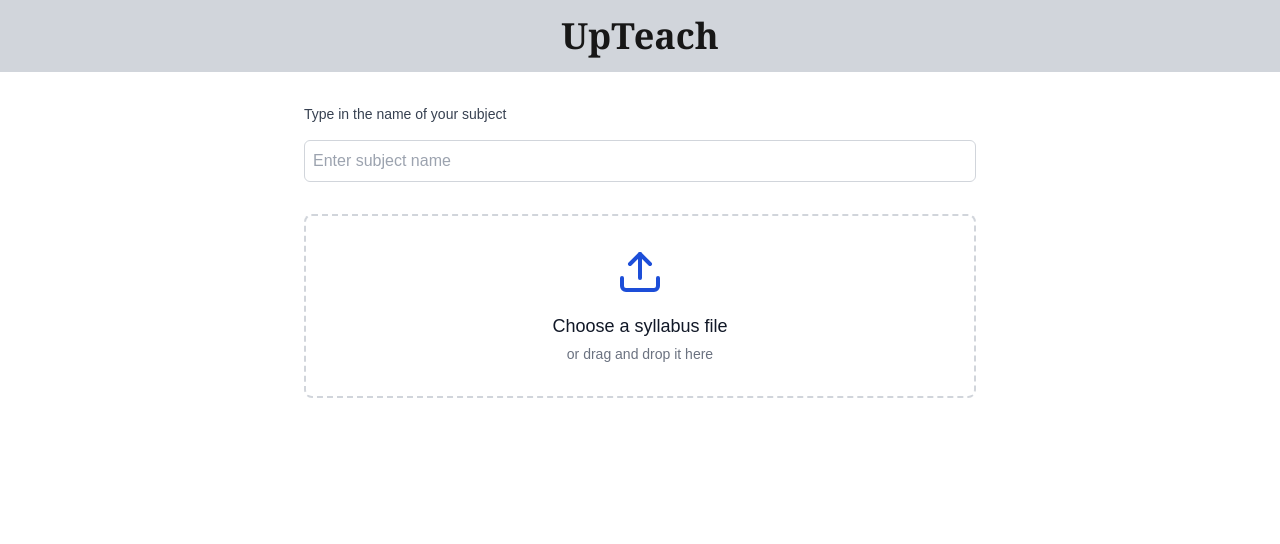
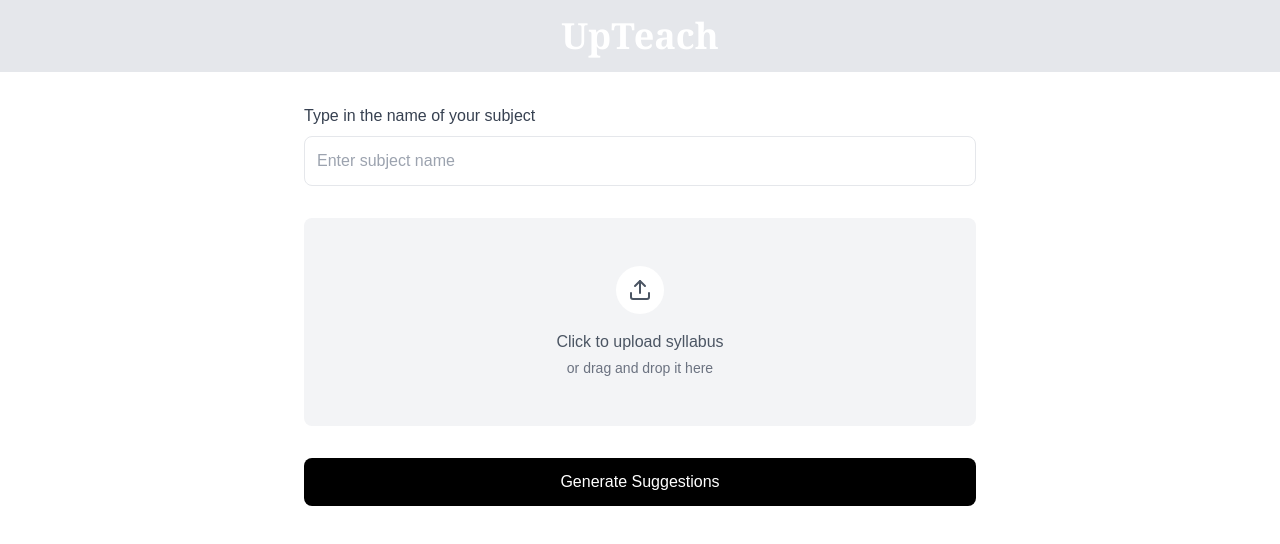
Before and after one commit to AshleighWong/UpTeach, a Next.js app in the folder frontend/: page /syllabus in a window 1280 px wide. Shown: the top 544 px of the page. Built offline with nearby package versions, Linux system fonts and the light colour scheme.

Commit message:
back to original UI

```diff
--- a/frontend/app/syllabus/page.tsx
+++ b/frontend/app/syllabus/page.tsx
@@ -1,17 +1,20 @@
 'use client'
 import { useState } from 'react'
 import { useRouter } from 'next/navigation'
-import { Upload } from 'lucide-react'
+import { Upload, Trash2 } from 'lucide-react'
 
 export default function SyllabusUpload() {
   const [subject, setSubject] = useState('')
   const [isLoading, setIsLoading] = useState(false)
   const [error, setError] = useState('')
+  const [fileName, setFileName] = useState('')
   const router = useRouter()
 
   const handleFileUpload = async (event: React.ChangeEvent<HTMLInputElement>) => {
     const file = event.target.files?.[0]
     if (!file) return
+
+    setFileName(file.name)
 
     if (!subject.trim()) {
       setError('Please enter a subject name')
@@ -39,10 +42,7 @@ export default function SyllabusUpload() {
       const result = await response.json()
       console.log('Upload successful:', result)
 
-      // Store the subject name
       localStorage.setItem('syllabusSubject', subject)
-
-      // Navigate to suggestions page
       router.push('/syllabus/suggestions')
     } catch (err) {
       console.error('Upload error:', err)
@@ -52,28 +52,33 @@ export default function SyllabusUpload() {
     }
   }
 
+  const handleRemoveFile = () => {
+    setFileName('')
+  }
+
   return (
     <main className="min-h-screen flex flex-col">
-      <div className="bg-gray-300 py-4">
-        <h1 className="text-4xl font-extrabold font-serif text-center">UpTeach</h1>
+ <div className="bg-gray-200 py-4">
+  <h1 className="text-4xl font-extrabold font-serif text-center text-white">UpTeach</h1>
 </div>
 
       <div className="flex-1 bg-white px-4 py-8">
         <div className="max-w-2xl mx-auto space-y-8">
-          <div className="space-y-4">
-            <label className="block text-sm font-medium text-gray-700">
+          <div className="space-y-2">
+            <label className="block text-gray-700">
               Type in the name of your subject
             </label>
             <input
               type="text"
               value={subject}
               onChange={(e) => setSubject(e.target.value)}
-              className="w-full p-2 border border-gray-300 rounded-md"
+              className="w-full p-3 border border-gray-200 rounded-lg"
               placeholder="Enter subject name"
             />
           </div>
 
-          <div className="border-2 border-dashed border-gray-300 rounded-lg p-8 text-center">
+          {!fileName ? (
+            <div className="bg-gray-100 rounded-lg p-12 text-center">
               <input
                 type="file"
                 onChange={handleFileUpload}
@@ -86,18 +91,54 @@ export default function SyllabusUpload() {
                 htmlFor="file-upload"
                 className="cursor-pointer inline-flex flex-col items-center"
               >
-              <Upload className="w-12 h-12 text-blue-700 mb-4" />
-              <span className="text-lg font-medium text-gray-900">
-                {isLoading ? 'Processing...' : 'Choose a syllabus file'}
+                <div className="p-3 rounded-full bg-white mb-4">
+                  <Upload className="w-6 h-6 text-gray-600" />
+                </div>
+                <span className="text-gray-600 font-medium">
+                  Click to upload syllabus
                 </span>
                 <span className="text-sm text-gray-500 mt-1">
                   or drag and drop it here
                 </span>
               </label>
             </div>
+          ) : (
+            <div className="border rounded-lg p-4">
+              <h2 className="font-medium text-gray-700 mb-2">Uploaded Files:</h2>
+              <div className="flex items-center justify-between bg-gray-50 p-3 rounded">
+                <div className="flex items-center gap-2 text-gray-600">
+                  <svg className="w-5 h-5" fill="none" stroke="currentColor" viewBox="0 0 24 24">
+                    <path strokeLinecap="round" strokeLinejoin="round" strokeWidth={2}
+                          d="M9 12h6m-6 4h6m2 5H7a2 2 0 01-2-2V5a2 2 0 012-2h5.586a1 1 0 01.707.293l5.414 5.414a1 1 0 01.293.707V19a2 2 0 01-2 2z" />
+                  </svg>
+                  {fileName}
+                </div>
+                <button
+                  onClick={handleRemoveFile}
+                  className="text-red-600 hover:text-red-800"
+                >
+                  <Trash2 className="w-5 h-5" />
+                </button>
+              </div>
+            </div>
+          )}
+
+          <button
+            onClick={() => {
+              if (!fileName) {
+                document.getElementById('file-upload')?.click()
+              } else {
+                router.push('/syllabus/suggestions')
+              }
+            }}
+            disabled={isLoading}
+            className="w-full bg-black text-white font-medium py-3 px-4 rounded-lg hover:bg-gray-800 disabled:bg-gray-400"
+          >
+            Generate Suggestions
+          </button>
 
           {error && (
-            <div className="text-red-600 text-center p-2 bg-red-50 rounded">
+            <div className="text-red-600 text-center p-2 bg-red-50 rounded-lg">
               {error}
             </div>
           )}
--- a/frontend/app/syllabus/suggestions/page.tsx
+++ b/frontend/app/syllabus/suggestions/page.tsx
@@ -0,0 +1,13 @@
+'use cient'
+import React from 'react';
+
+const SuggestionsPage: React.FC = () => {
+    return (
+        <div>
+            <h1>Suggestions</h1>
+            <p>Welcome to the suggestions page!</p>
+        </div>
+    );
+};
+
+export default SuggestionsPage;
```
Also changed, not shown: 1 other file (tests, documents, lock files or other folders). Lines whose indentation alone changed are shown as unchanged.
